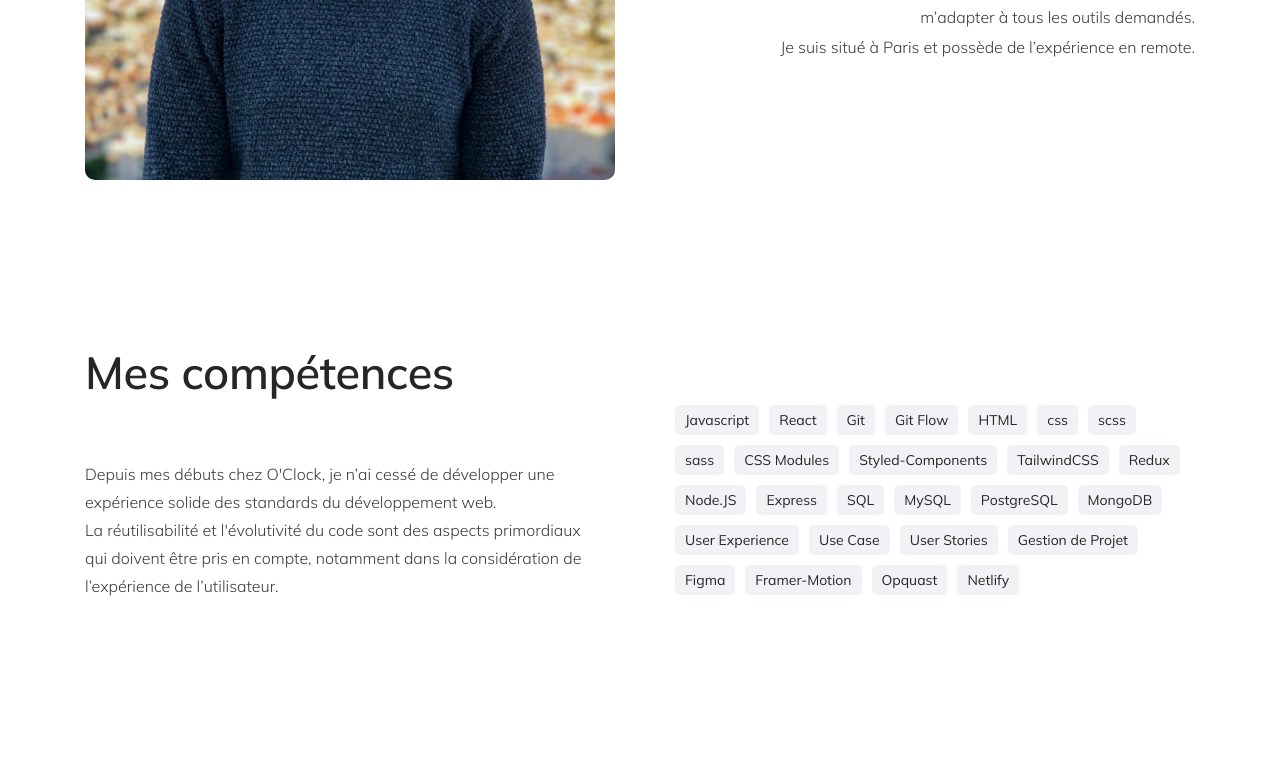
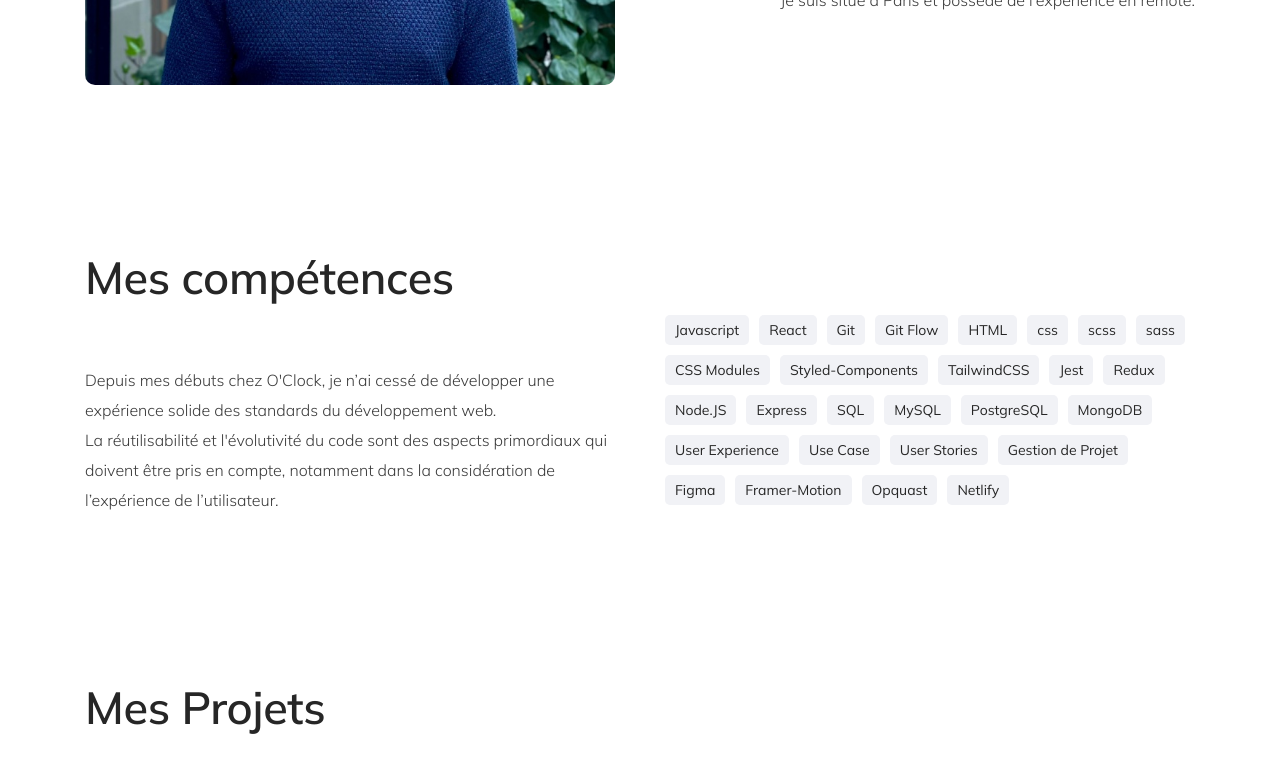
Before and after one commit to Alexandre-st/Portfolio, a React (Vite) app: page / in a window 1280 px wide. Shown: the part 558-1332 px from the top of the page. Built offline with nearby package versions, Linux system fonts and the light colour scheme.

Commit message:
Quick update for the hero image

```diff
--- a/src/data/data.js
+++ b/src/data/data.js
@@ -177,6 +177,7 @@
   { title: "CSS Modules" },
   { title: "Styled-Components" },
   { title: "TailwindCSS" },
+  { title: "Jest" },
   { title: "Redux" },
   { title: "Node.JS" },
   { title: "Express" },
--- a/src/styles/base/_base.scss
+++ b/src/styles/base/_base.scss
@@ -48,7 +48,7 @@
 .text {
   font-weight: 300;
   font-size: 1.6rem;
-  line-height: 2.8rem;
+  line-height: 3rem;
   opacity: 0.9;
 }
 
--- a/src/styles/pages/_homepage.scss
+++ b/src/styles/pages/_homepage.scss
@@ -28,12 +28,6 @@
       flex: 1;
     }
 
-    @include mq(laptop) {
-      p {
-        line-height: 3rem;
-      }
-    }
-
     &-title {
       @include big-title;
       @include content-margin;
@@ -58,7 +52,7 @@
   @include mq(tablet) {
     display: flex;
     align-items: center;
-    gap: 7rem;
+    gap: 5rem;
   }
 
   &-text {
```
Also changed, not shown: public/alexandre-st.jpg, src/assets/images/Profil_Picture.jpg.
